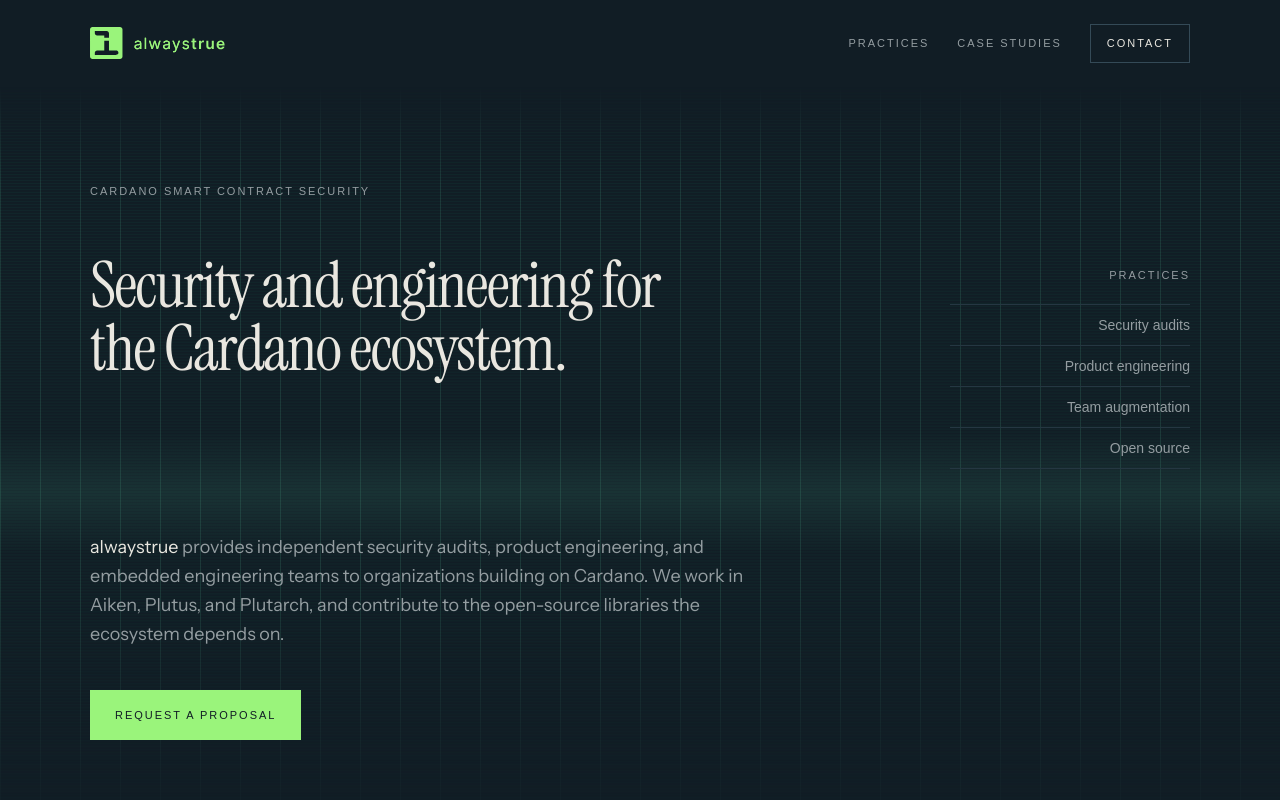
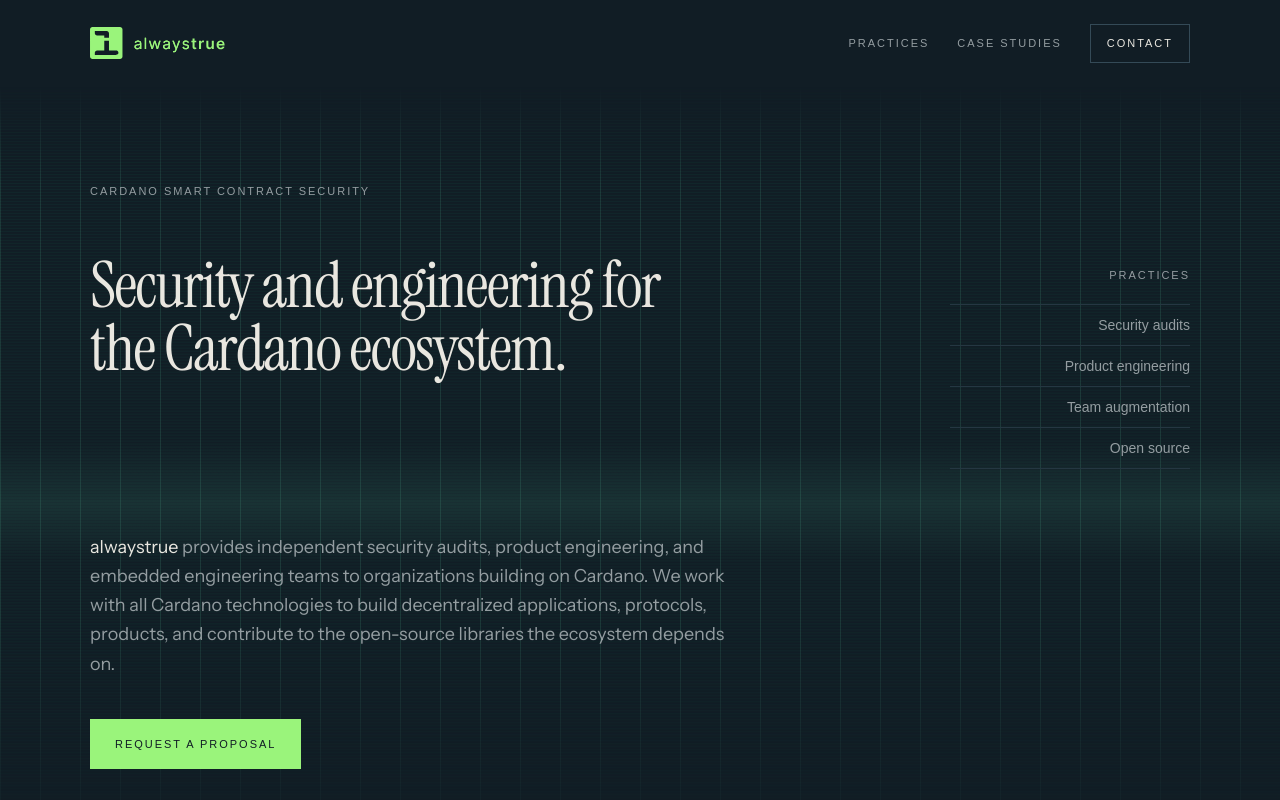
Before and after one commit to alwaystrueio/alwaystrueio, a Next.js app: page / in a window 1280 px wide. Shown: the top 800 px of the page. Built offline with nearby package versions, Linux system fonts and the light colour scheme; a web font is replaced by a local one.

Commit message:
change hero descriptin

```diff
--- a/app/page.tsx
+++ b/app/page.tsx
@@ -90,8 +90,9 @@
                                 <span className="text-bone">alwaystrue</span> provides
                                 independent security audits, product engineering, and embedded
                                 engineering teams to organizations building on Cardano. We work
-                in Aiken, Plutus, and Plutarch, and contribute to the
-                open-source libraries the ecosystem depends on.
+                                with all Cardano technologies to build decentralized applications,
+                                protocols, products, and contribute to the open-source libraries
+                                the ecosystem depends on.
                             </p>
                             <a
                                 href={`mailto:${EMAIL}`}
```
Lines whose indentation alone changed are shown as unchanged.
